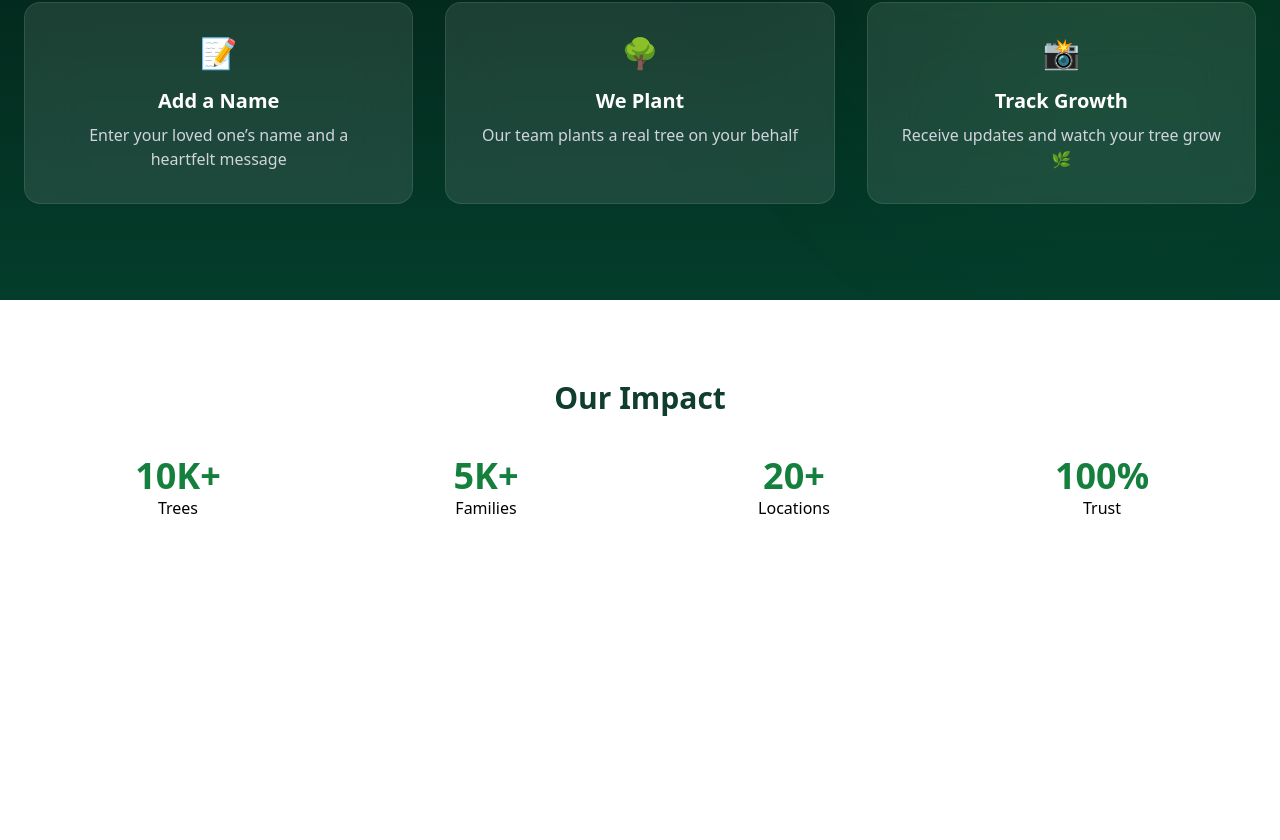
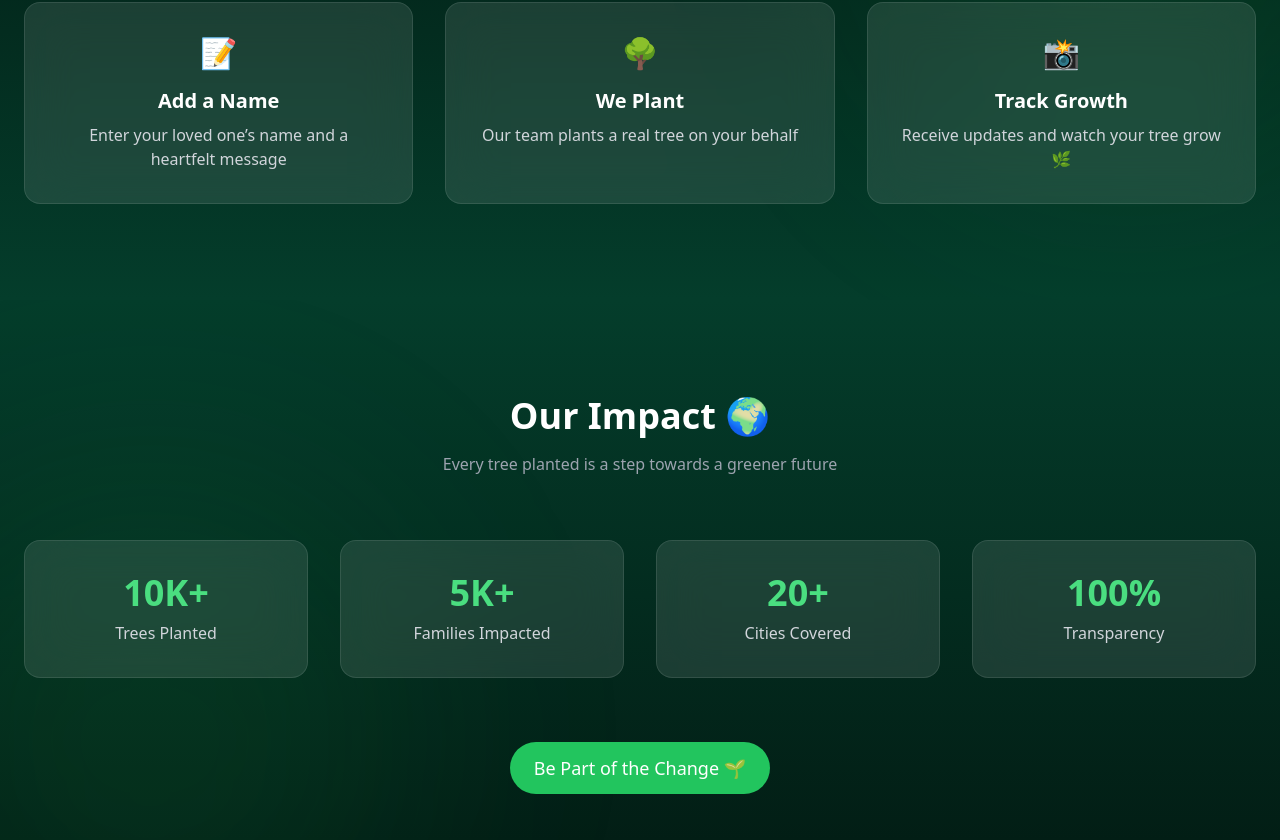
Before and after one commit to jacksyswain/MemoryRoots-Foundation, a React (Vite) app: page / in a window 1280 px wide. Shown: the part 1570-2410 px from the top of the page. Before the commit the page ends 2170 px from the top, so only its background shows below. Built offline with nearby package versions, Linux system fonts and the light colour scheme.

Commit message:
how it works section upgraded

```diff
--- a/src/components/Impact.jsx
+++ b/src/components/Impact.jsx
@@ -1,12 +1,57 @@
 export default function Impact() {
   return (
-    <section className="bg-white px-10 py-20 text-center">
-      <h2 className="text-3xl font-bold text-primary">Our Impact</h2>
-      <div className="grid md:grid-cols-4 gap-8 mt-10">
-        <div><h3 className="text-4xl font-bold text-green-700">10K+</h3><p>Trees</p></div>
-        <div><h3 className="text-4xl font-bold text-green-700">5K+</h3><p>Families</p></div>
-        <div><h3 className="text-4xl font-bold text-green-700">20+</h3><p>Locations</p></div>
-        <div><h3 className="text-4xl font-bold text-green-700">100%</h3><p>Trust</p></div>
+    <section className="relative bg-gradient-to-b from-[#043D2B] to-[#021B13] text-white py-24 px-6 overflow-hidden">
+
+      {/* Glow Effect */}
+      <div className="absolute w-[500px] h-[500px] bg-green-500/10 blur-[120px] rounded-full bottom-[-100px] left-[-100px]" />
+
+      <div className="relative z-10 max-w-7xl mx-auto text-center">
+
+        {/* Heading */}
+        <h2 className="text-4xl font-bold">
+          Our Impact 🌍
+        </h2>
+
+        <p className="text-gray-400 mt-4 max-w-xl mx-auto">
+          Every tree planted is a step towards a greener future
+        </p>
+
+        {/* Stats Grid */}
+        <div className="grid md:grid-cols-4 gap-8 mt-16">
+
+          {/* CARD */}
+          <div className="bg-white/10 backdrop-blur-xl border border-white/10 p-8 rounded-2xl hover:scale-105 transition">
+            <h3 className="text-4xl font-bold text-green-400">10K+</h3>
+            <p className="text-gray-300 mt-2">Trees Planted</p>
+          </div>
+
+          <div className="bg-white/10 backdrop-blur-xl border border-white/10 p-8 rounded-2xl hover:scale-105 transition">
+            <h3 className="text-4xl font-bold text-green-400">5K+</h3>
+            <p className="text-gray-300 mt-2">Families Impacted</p>
+          </div>
+
+          <div className="bg-white/10 backdrop-blur-xl border border-white/10 p-8 rounded-2xl hover:scale-105 transition">
+            <h3 className="text-4xl font-bold text-green-400">20+</h3>
+            <p className="text-gray-300 mt-2">Cities Covered</p>
+          </div>
+
+          <div className="bg-white/10 backdrop-blur-xl border border-white/10 p-8 rounded-2xl hover:scale-105 transition">
+            <h3 className="text-4xl font-bold text-green-400">100%</h3>
+            <p className="text-gray-300 mt-2">Transparency</p>
+          </div>
+
+        </div>
+
+        {/* Optional CTA */}
+        <div className="mt-16">
+          <a
+            href="/plant"
+            className="bg-green-500 px-6 py-3 rounded-full text-lg hover:scale-105 transition inline-block"
+          >
+            Be Part of the Change 🌱
+          </a>
+        </div>
+
       </div>
     </section>
   );
```
